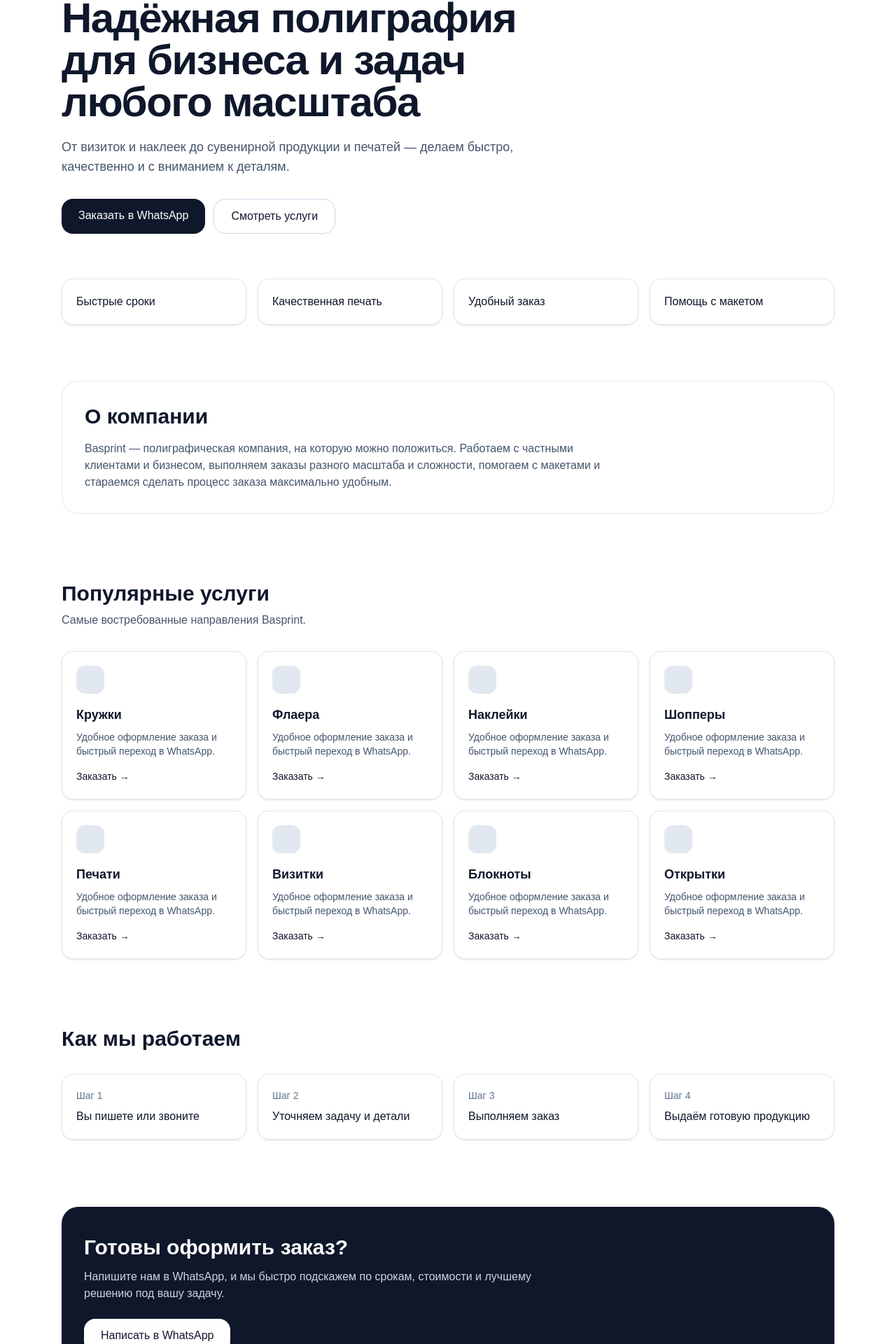
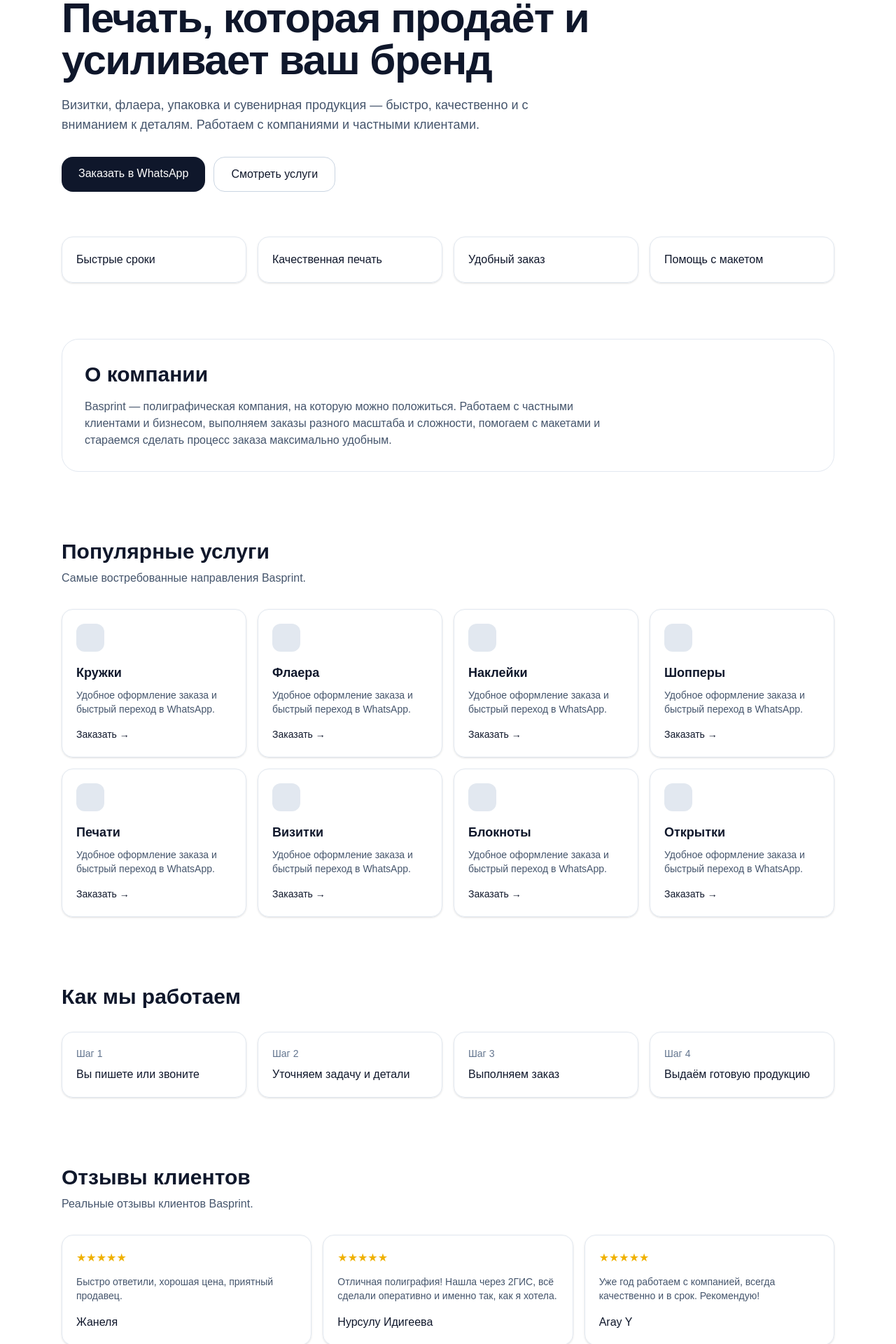
Before and after one commit to gmm055/basprint-site1, a Next.js app: page / in a window 1280 px wide. Shown: the part 197-2117 px from the top of the page at 70% size. Built offline with nearby package versions, Linux system fonts and the light colour scheme.

Commit message:
updated full landing page

```diff
--- a/src/app/page.tsx
+++ b/src/app/page.tsx
@@ -24,6 +24,21 @@ export default function Home() {
     "Выдаём готовую продукцию",
   ];
 
+  const reviews = [
+    {
+      name: "Жанеля",
+      text: "Быстро ответили, хорошая цена, приятный продавец.",
+    },
+    {
+      name: "Нурсулу Идигеева",
+      text: "Отличная полиграфия! Нашла через 2ГИС, всё сделали оперативно и именно так, как я хотела.",
+    },
+    {
+      name: "Aray Y",
+      text: "Уже год работаем с компанией, всегда качественно и в срок. Рекомендую!",
+    },
+  ];
+
   return (
     <main className="min-h-screen bg-white text-slate-900">
       <header className="sticky top-0 z-50 border-b border-slate-200 bg-white/90 backdrop-blur">
@@ -45,13 +60,16 @@ export default function Home() {
             <a href="#steps" className="hover:text-slate-600">
               Как мы работаем
             </a>
+            <a href="#reviews" className="hover:text-slate-600">
+              Отзывы
+            </a>
             <a href="#contacts" className="hover:text-slate-600">
               Контакты
             </a>
           </nav>
 
           <a
-            href="https://wa.me/77024056954?text=Здравствуйте,%20хочу%20оформить%20заказ%20в%20Basprint"
+            href="https://wa.me/77024056954?text=Здравствуйте! Хочу оформить заказ в Basprint"
             target="_blank"
             rel="noreferrer"
             className="rounded-2xl bg-slate-900 px-4 py-2 text-sm font-medium text-white transition hover:opacity-90"
@@ -68,17 +86,18 @@ export default function Home() {
           </div>
 
           <h1 className="mt-6 text-4xl font-bold tracking-tight md:text-6xl">
-            Надёжная полиграфия для бизнеса и задач любого масштаба
+            Печать, которая продаёт и усиливает ваш бренд
           </h1>
 
           <p className="mt-5 max-w-2xl text-lg text-slate-600">
-            От визиток и наклеек до сувенирной продукции и печатей —
-            делаем быстро, качественно и с вниманием к деталям.
+            Визитки, флаера, упаковка и сувенирная продукция — быстро,
+            качественно и с вниманием к деталям. Работаем с компаниями и
+            частными клиентами.
           </p>
 
           <div className="mt-8 flex flex-wrap gap-3">
             <a
-              href="https://wa.me/77024056954?text=Здравствуйте,%20хочу%20оформить%20заказ%20в%20Basprint"
+              href="https://wa.me/77024056954?text=Здравствуйте! Хочу оформить заказ в Basprint"
               target="_blank"
               rel="noreferrer"
               className="rounded-2xl bg-slate-900 px-6 py-3 font-medium text-white transition hover:opacity-90"
@@ -115,8 +134,8 @@ export default function Home() {
           <p className="mt-4 max-w-3xl text-slate-600">
             Basprint — полиграфическая компания, на которую можно положиться.
             Работаем с частными клиентами и бизнесом, выполняем заказы разного
-            масштаба и сложности, помогаем с макетами и стараемся сделать процесс
-            заказа максимально удобным.
+            масштаба и сложности, помогаем с макетами и стараемся сделать
+            процесс заказа максимально удобным.
           </p>
         </div>
       </section>
@@ -142,8 +161,8 @@ export default function Home() {
               </p>
 
               <a
-                href={`https://wa.me/77024056954?text=Здравствуйте,%20хочу%20заказать:%20${encodeURIComponent(
-                  item
+                href={`https://wa.me/77024056954?text=${encodeURIComponent(
+                  `Здравствуйте! Хочу заказать в Basprint: ${item}`
                 )}`}
                 target="_blank"
                 rel="noreferrer"
@@ -171,16 +190,38 @@ export default function Home() {
         </div>
       </section>
 
+      <section id="reviews" className="mx-auto max-w-6xl px-6 py-12">
+        <div>
+          <h2 className="text-3xl font-bold">Отзывы клиентов</h2>
+          <p className="mt-2 text-slate-600">
+            Реальные отзывы клиентов Basprint.
+          </p>
+        </div>
+
+        <div className="mt-8 grid gap-4 md:grid-cols-3">
+          {reviews.map((review) => (
+            <div
+              key={review.name}
+              className="rounded-2xl border border-slate-200 p-5 shadow-sm"
+            >
+              <div className="mb-3 text-yellow-500">★★★★★</div>
+              <p className="text-sm text-slate-600">{review.text}</p>
+              <div className="mt-4 font-medium">{review.name}</div>
+            </div>
+          ))}
+        </div>
+      </section>
+
       <section className="mx-auto max-w-6xl px-6 py-12">
         <div className="rounded-3xl bg-slate-900 px-8 py-10 text-white">
           <h2 className="text-3xl font-bold">Готовы оформить заказ?</h2>
           <p className="mt-3 max-w-2xl text-slate-300">
-            Напишите нам в WhatsApp, и мы быстро подскажем по срокам,
-            стоимости и лучшему решению под вашу задачу.
+            Напишите нам в WhatsApp, и мы быстро подскажем по срокам, стоимости
+            и лучшему решению под вашу задачу.
           </p>
 
           <a
-            href="https://wa.me/77024056954?text=Здравствуйте,%20хочу%20оформить%20заказ%20в%20Basprint"
+            href="https://wa.me/77024056954?text=Здравствуйте! Хочу оформить заказ в Basprint"
             target="_blank"
             rel="noreferrer"
             className="mt-6 inline-block rounded-2xl bg-white px-6 py-3 font-medium text-slate-900 transition hover:opacity-90"
@@ -210,7 +251,7 @@ export default function Home() {
               Позвонить
             </a>
             <a
-              href="https://wa.me/77024056954?text=Здравствуйте,%20хочу%20оформить%20заказ%20в%20Basprint"
+              href="https://wa.me/77024056954?text=Здравствуйте! Хочу оформить заказ в Basprint"
               target="_blank"
               rel="noreferrer"
               className="rounded-2xl bg-slate-900 px-5 py-3 font-medium text-white transition hover:opacity-90"
```
